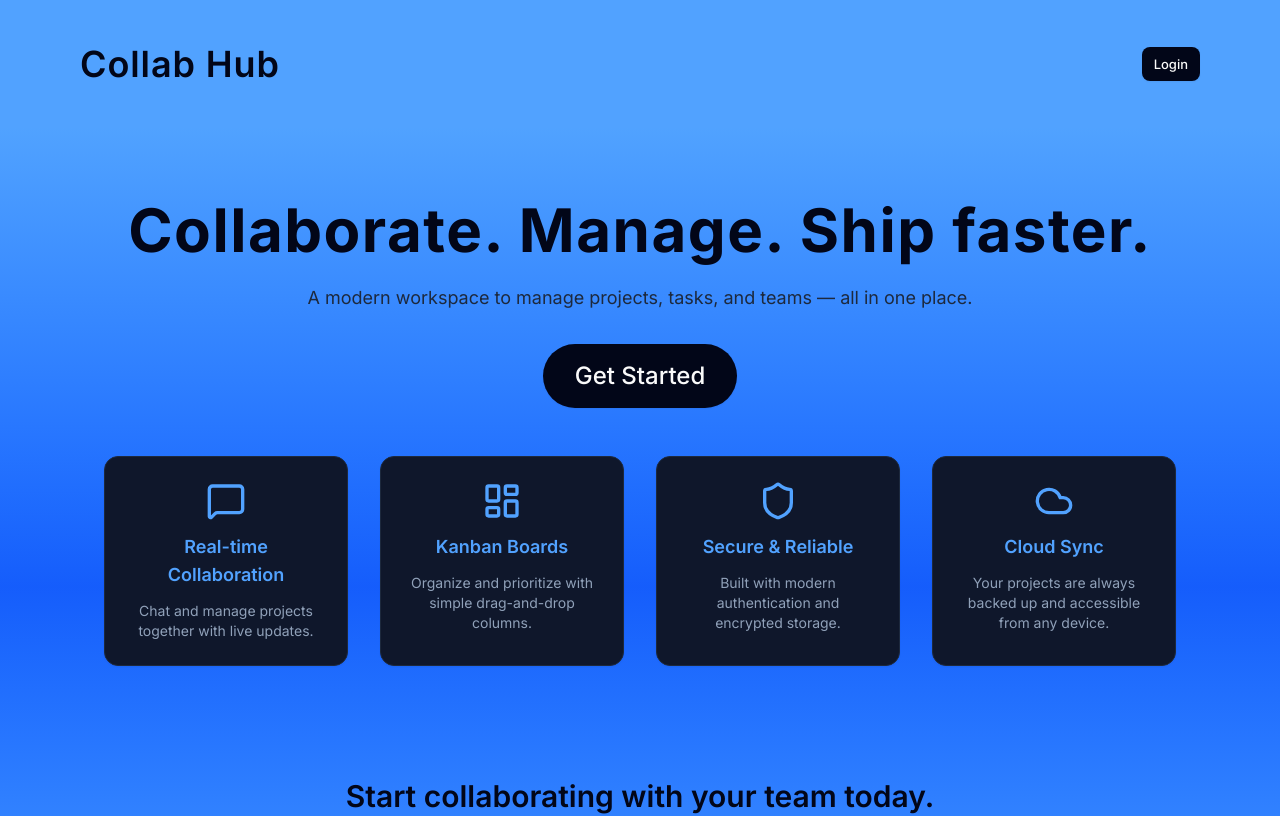
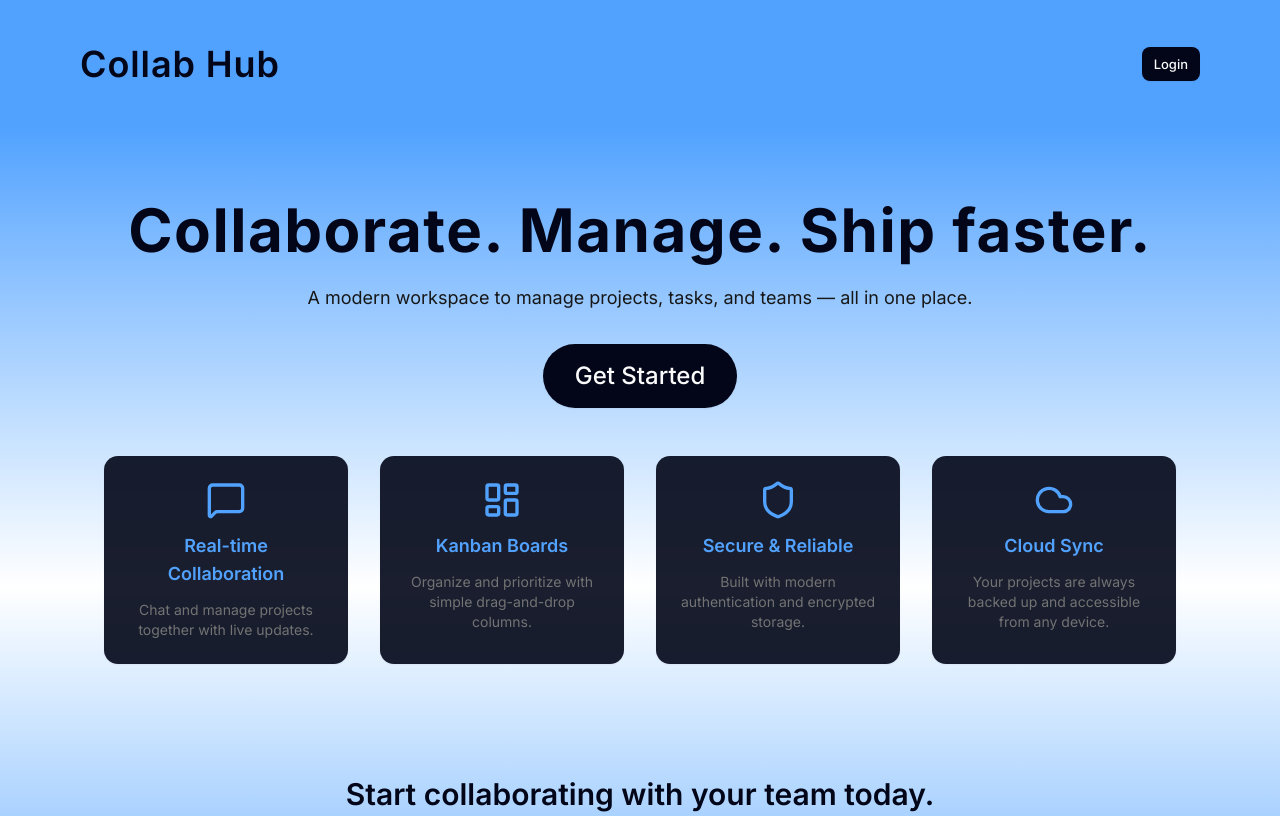
Before and after one commit to Gagun45/collabhub, a Next.js app: page / in a window 1280 px wide. Shown: the top 816 px of the page. Built offline with nearby package versions, Linux system fonts and the light colour scheme; no server answers.

Commit message:
colors theme adjusted

```diff
--- a/app/_components/CTA.tsx
+++ b/app/_components/CTA.tsx
@@ -8,7 +8,8 @@ const CTA = () => {
     <motion.section
       className="text-center py-24 space-y-12"
       initial={{ opacity: 0 }}
-      whileInView={{ opacity: 1 }}
+      animate={{ opacity: 1 }}
+      transition={{ delay: 0.9 }}
     >
       <motion.h2 className="text-3xl font-semibold">
         Start collaborating with your team today.
--- a/app/_components/Features.tsx
+++ b/app/_components/Features.tsx
@@ -45,16 +45,16 @@ const Features = () => {
     <motion.section
       initial={{ opacity: 0 }}
       animate={{ opacity: 1 }}
-      transition={{ delay: 0.4 }}
+      transition={{ delay: 0.6 }}
       className="max-w-6xl mx-auto px-6 grid grid-cols-1 sm:grid-cols-2 xl:grid-cols-4 gap-8"
     >
       {FEATURES.map((f) => (
         <motion.div key={f.title} className="max-w-96">
-          <Card className="bg-slate-900 h-full border-slate-800 hover:border-slate-700 hover:shadow-lg transition">
+          <Card className="bg-foreground/90 dark:bg-main h-full border-none hover:outline-1 outline-accent-foreground hover:shadow-lg transition">
             <CardContent className="p-6 text-center space-y-3">
-              <f.icon className="w-10 h-10 text-main mx-auto" />
-              <h3 className="font-semibold text-lg text-main">{f.title}</h3>
-              <p className="text-slate-400 text-sm">{f.desc}</p>
+              <f.icon className="w-10 h-10 text-main dark:text-secondary-foreground mx-auto" />
+              <h3 className="font-semibold text-lg text-main dark:text-secondary-foreground">{f.title}</h3>
+              <p className="text-muted-foreground text-sm">{f.desc}</p>
             </CardContent>
           </Card>
         </motion.div>
--- a/app/_components/Hero.tsx
+++ b/app/_components/Hero.tsx
@@ -11,7 +11,7 @@ const Hero = () => {
         initial={{ opacity: 0, y: 20 }}
         animate={{ opacity: 1, y: 0 }}
         transition={{ duration: 0.5 }}
-        className="text-5xl md:text-6xl font-bold text-slate-950"
+        className="text-5xl md:text-6xl font-bold"
       >
         Collaborate. Manage. Ship faster.
       </motion.h1>
@@ -19,9 +19,9 @@ const Hero = () => {
         className="space-y-8"
         initial={{ opacity: 0, y: 10 }}
         animate={{ opacity: 1, y: 0 }}
-        transition={{ delay: 0.5 }}
+        transition={{ delay: 0.3 }}
       >
-        <p className="text-lg text-slate-800 max-w-2xl mx-auto">
+        <p className="text-lg text-accent-foreground max-w-2xl mx-auto">
           A modern workspace to manage projects, tasks, and teams — all in one
           place.
         </p>
--- a/app/globals.css
+++ b/app/globals.css
@@ -77,6 +77,7 @@
   --sidebar-accent-foreground: oklch(0.985 0 0);
   --sidebar-border: oklch(1 0 0 / 10%);
   --sidebar-ring: oklch(0.556 0 0);
+  --main: oklch(19.349% 0.04721 252.879);
 }
 
 /** Theme Setup **/
@@ -211,7 +212,7 @@ html {
   }
 
   main {
-    @apply py-5 lg:py-10 bg-gradient-to-b from-blue-400 via-blue-600 to-blue-400 min-h-[calc(100vh-128px)] flex flex-col items-center gap-4
+    @apply py-5 lg:py-10 bg-gradient-to-b from-main via-background to-main min-h-[calc(100vh-128px)] flex flex-col items-center gap-4
   }
 
   h1 {
--- a/app/layout.tsx
+++ b/app/layout.tsx
@@ -23,7 +23,7 @@ export default function RootLayout({
       <SessionProvider>
         <ReduxProvider>
           <body className={`${inter.className} antialiased light`}>
-            <Toaster richColors/>
+            <Toaster richColors />
             <Header />
             {children}
           </body>
--- a/app/my-teams/_components/MyTeams/MyTeamCard/MyTeamCard.tsx
+++ b/app/my-teams/_components/MyTeams/MyTeamCard/MyTeamCard.tsx
@@ -9,7 +9,7 @@ const MyTeamCard = ({ team }: Props) => {
   return (
     <Link
       href={`/team/${team.teamPid}`}
-      className="flex flex-col border-2 p-4 border-slate-950 rounded-xl"
+      className="flex flex-col border-2 p-4 border-foreground rounded-xl"
     >
       <h3 className="font-semibold text-xl">{team.name}</h3>
 
--- a/app/team/[teamPid]/_components/LeftCard/Projects/ProjectLink/ProjectLink.tsx
+++ b/app/team/[teamPid]/_components/LeftCard/Projects/ProjectLink/ProjectLink.tsx
@@ -14,7 +14,9 @@ const ProjectLink = ({ project }: Props) => {
       key={project.id}
       href={`?projectPid=${project.projectPid}`}
       className={`${
-        isActive ? "bg-slate-500 text-primary-foreground outline-2" : "bg-slate-200 hover:bg-slate-500"
+        isActive
+          ? "bg-main outline-2 outline-foreground"
+          : "bg-accent hover:bg-muted-foreground hover:text-background"
       } p-2 rounded-md line-clamp-1`}
     >
       {project.title}
--- a/app/team/[teamPid]/_components/RightCard/Board/Board.tsx
+++ b/app/team/[teamPid]/_components/RightCard/Board/Board.tsx
@@ -187,7 +187,7 @@ const Board = () => {
       onDragEnd={onDragEnd}
       sensors={sensors}
     >
-      <div className="flex gap-4 overflow-x-auto">
+      <div className="flex gap-4 overflow-x-auto py-8">
         {board && board.columns.length === 0 && columns.length === 0 && (
           <span>No columns added yet!</span>
         )}
--- a/app/team/[teamPid]/_components/RightCard/Board/BoardColumn/BoardColumn.tsx
+++ b/app/team/[teamPid]/_components/RightCard/Board/BoardColumn/BoardColumn.tsx
@@ -71,11 +71,11 @@ const BoardColumn = ({ column, tasks }: Props) => {
     );
   return (
     <div
-      className="w-full min-w-80 max-w-84 rounded-md flex flex-col gap-2 pb-2 shrink-0 border-2 overflow-hidden border-blue-400"
+      className="w-full min-w-80 max-w-84 rounded-md flex flex-col gap-2 pb-4 shrink-0 border-2 overflow-hidden border-blue-400"
       ref={setNodeRef}
       style={style}
     >
-      <div className="flex items-center bg-main px-1 py-4 gap-2">
+      <div className="flex items-center bg-main p-4 gap-2">
         <Button
           className="size-6 cursor-grab"
           variant={"ghost"}
@@ -101,7 +101,7 @@ const BoardColumn = ({ column, tasks }: Props) => {
         </Button>
       </div>
 
-      <div className="w-full flex flex-col gap-4 px-4 py-2">
+      <div className="w-full flex flex-col gap-4 p-4">
         {tasks.length === 0 && (
           <span className="text-center p-2">No tasks yet!</span>
         )}
--- a/components/Header/Sidebar/Sidebar.tsx
+++ b/components/Header/Sidebar/Sidebar.tsx
@@ -25,7 +25,7 @@ const Sidebar = () => {
           <MenuIcon />
         </Button>
       </SheetTrigger>
-      <SheetContent side={"left"} className="p-0 gap-0">
+      <SheetContent side={"left"} className="p-0 gap-0 bg-main">
         <SheetHeader className="h-32 bg-main flex items-center justify-center">
           <Link href={"/"}>
             <SheetTitle className="text-4xl tracking-widest">
--- a/components/Header/Sidebar/SidebarMyTeams/SibedarMyTeams.tsx
+++ b/components/Header/Sidebar/SidebarMyTeams/SibedarMyTeams.tsx
@@ -11,7 +11,7 @@ const MyTeamsSidebar = ({ setIsOpen }: Props) => {
   const { data } = useGetMyTeamsQuery();
   return (
     <ScrollArea className="h-[calc(100vh-256px)]">
-      <div className="flex flex-col py-4 px-2 gap-4 border-b-2">
+      <div className="flex flex-col py-4 px-2 gap-4 border-t-2 border-b-2">
         <h2 className="text-center text-3xl font-bold">My teams</h2>
         {data?.teams &&
           data.teams.map((team) => (
```
